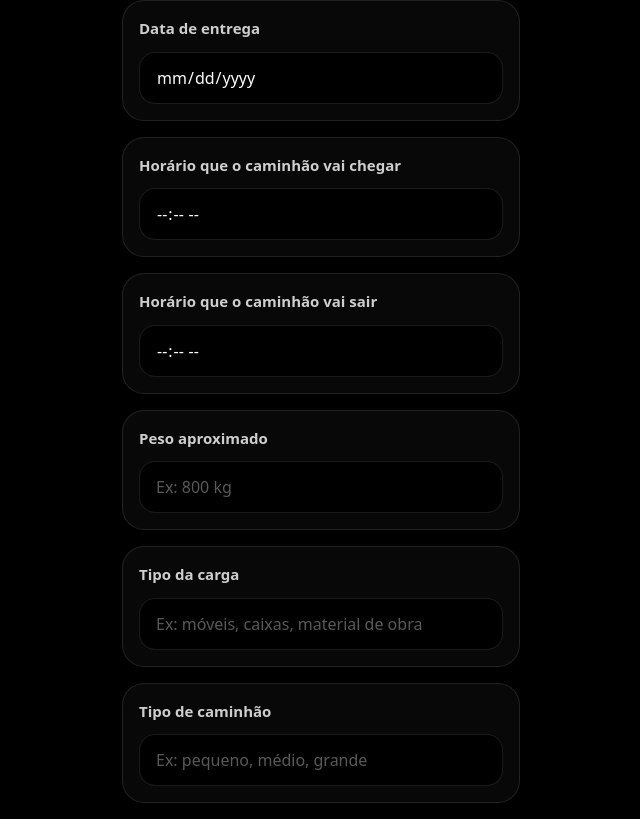
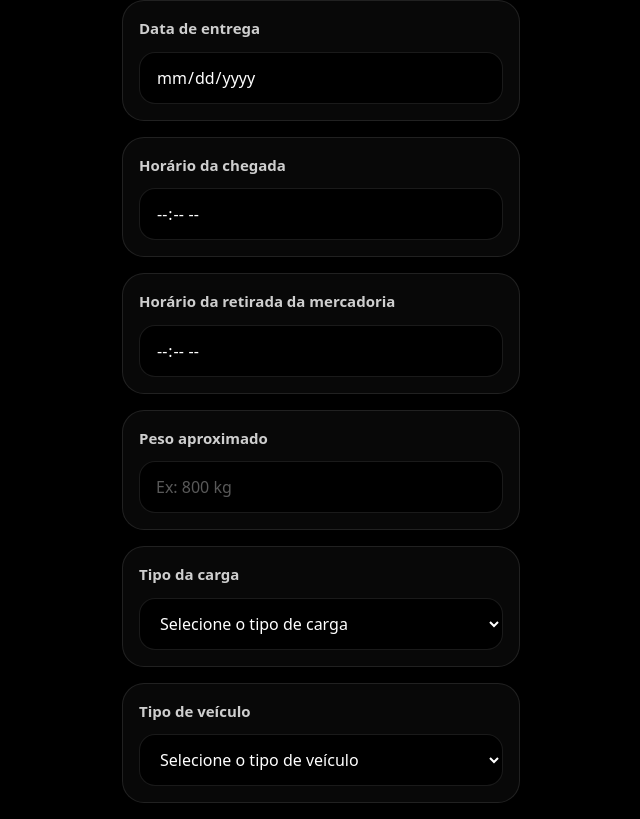
Before and after one commit to luannaaa/flatauto-cliente-painel, a Next.js app: page /cliente/marcar-frete in a window 1280 px wide. Shown: the part 1007-1826 px from the top of the page, without its empty margins (319-959 px from the left). Built offline with nearby package versions, Linux system fonts and the light colour scheme.

Commit message:
Melhorias agendar frete e selecao de veiculo

```diff
--- a/app/cliente/marcar-frete/page.tsx
+++ b/app/cliente/marcar-frete/page.tsx
@@ -30,13 +30,13 @@ export default function MarcarFrete() {
   const [textoNota, setTextoNota] = useState("")
   const [sugestoesOrigem, setSugestoesOrigem] = useState<any[]>([])
   const [carregandoEndereco, setCarregandoEndereco] = useState(false)
-
   const [latitudeOrigem, setLatitudeOrigem] = useState("")
   const [longitudeOrigem, setLongitudeOrigem] = useState("")
 
   function voltarPainel() {
     window.location.replace("/cliente")
   }
+
   async function buscarEndereco(valor: string) {
     setLocalSaida(valor)
 
@@ -48,10 +48,7 @@ const [longitudeOrigem, setLongitudeOrigem] = useState("")
     try {
       setCarregandoEndereco(true)
 
-    const resposta = await fetch(
-      `/api/localizacao?q=${encodeURIComponent(valor)}`
-    )
-
+      const resposta = await fetch(`/api/localizacao?q=${encodeURIComponent(valor)}`)
       const dados = await resposta.json()
 
       setSugestoesOrigem(dados || [])
@@ -61,6 +58,7 @@ const [longitudeOrigem, setLongitudeOrigem] = useState("")
       setCarregandoEndereco(false)
     }
   }
+
   async function lerNotaFiscal(event: ChangeEvent<HTMLInputElement>) {
     const arquivo = event.target.files?.[0]
     if (!arquivo) return
@@ -117,7 +115,7 @@ const [longitudeOrigem, setLongitudeOrigem] = useState("")
         </section>
 
         <section className="mt-6 space-y-4">
-
+          <div>
             <Campo
               label="Local de saída"
               placeholder="Digite o endereço de origem"
@@ -148,6 +146,7 @@ const [longitudeOrigem, setLongitudeOrigem] = useState("")
                 ))}
               </div>
             )}
+          </div>
 
           <Campo label="CEP de origem" placeholder="Digite o CEP de origem" value={cepOrigem} onChange={setCepOrigem} />
           <Campo label="Destino final" placeholder="Digite o endereço de entrega" value={destinoFinal} onChange={setDestinoFinal} />
@@ -164,11 +163,36 @@ const [longitudeOrigem, setLongitudeOrigem] = useState("")
 
           <Campo label="Data de coleta" type="date" />
           <Campo label="Data de entrega" type="date" />
-          <Campo label="Horário que o caminhão vai chegar" type="time" />
-          <Campo label="Horário que o caminhão vai sair" type="time" />
+          <Campo label="Horário da chegada" type="time" />
+          <Campo label="Horário da retirada da mercadoria" type="time" />
           <Campo label="Peso aproximado" placeholder="Ex: 800 kg" />
-          <Campo label="Tipo da carga" placeholder="Ex: móveis, caixas, material de obra" />
-          <Campo label="Tipo de caminhão" placeholder="Ex: pequeno, médio, grande" />
+
+          <SelectCampo
+            label="Tipo da carga"
+            placeholder="Selecione o tipo de carga"
+            options={[
+              "Móveis",
+              "Caixas",
+              "Material de obra",
+              "Eletrodomésticos",
+              "Mercadorias",
+              "Carga frágil",
+              "Outros",
+            ]}
+          />
+
+          <SelectCampo
+            label="Tipo de veículo"
+            placeholder="Selecione o tipo de veículo"
+            options={[
+              "Carro utilitário",
+              "Fiorino / pequeno utilitário",
+              "Van",
+              "VUC",
+              "Caminhão pequeno",
+              "Caminhão médio",
+            ]}
+          />
 
           <div className="rounded-[22px] border border-white/10 bg-[#080808] p-4">
             <label className="mb-3 block text-[15px] font-bold text-white/80">Importar nota fiscal</label>
@@ -249,3 +273,33 @@ function Campo({
     </div>
   )
 }
+
+function SelectCampo({
+  label,
+  placeholder,
+  options,
+}: {
+  label: string
+  placeholder: string
+  options: string[]
+}) {
+  return (
+    <div className="rounded-[22px] border border-white/10 bg-[#080808] p-4">
+      <label className="mb-3 block text-[15px] font-bold text-white/80">{label}</label>
+      <select
+        defaultValue=""
+        className="h-[52px] w-full rounded-[16px] border border-white/10 bg-black px-4 text-white outline-none focus:border-[#ffc400]/60"
+      >
+        <option value="" disabled>
+          {placeholder}
+        </option>
+
+        {options.map((option) => (
+          <option key={option} value={option} className="bg-black text-white">
+            {option}
+          </option>
+        ))}
+      </select>
+    </div>
+  )
+}
```
Lines whose indentation alone changed are shown as unchanged.
